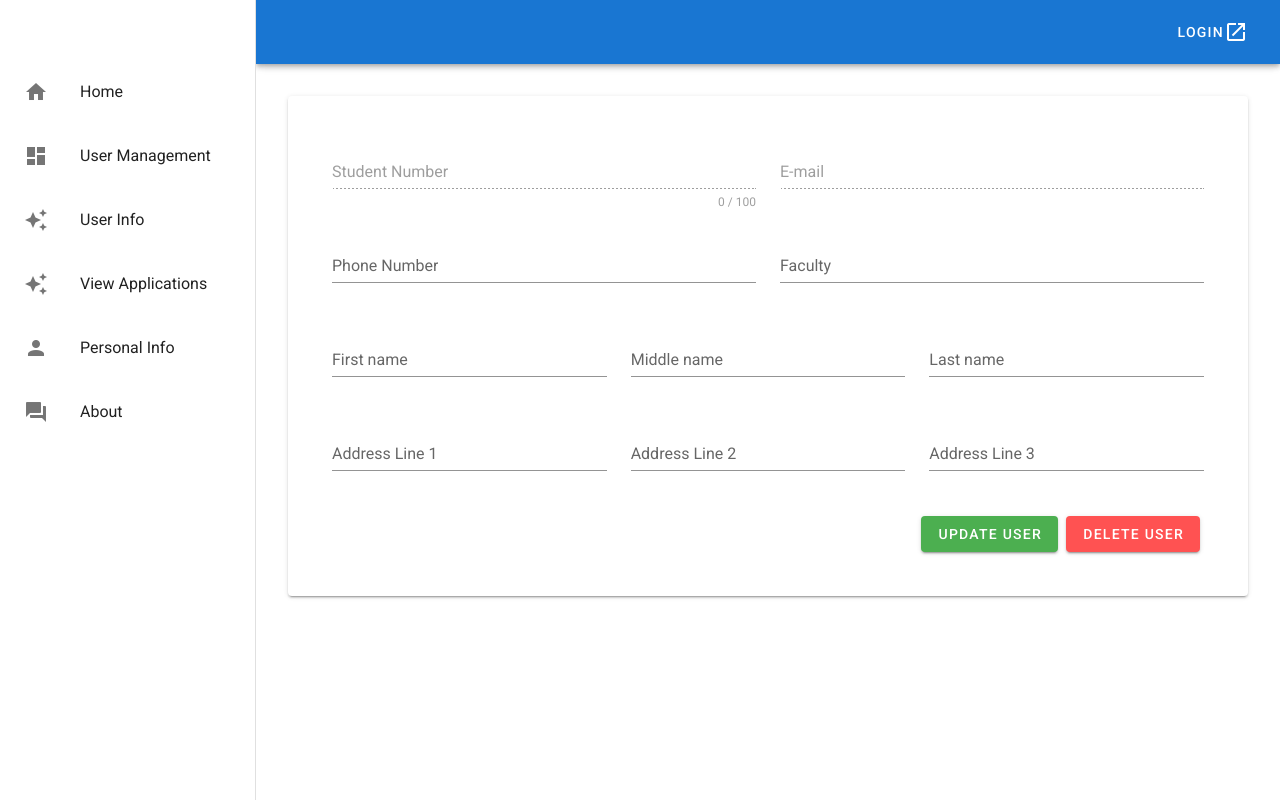
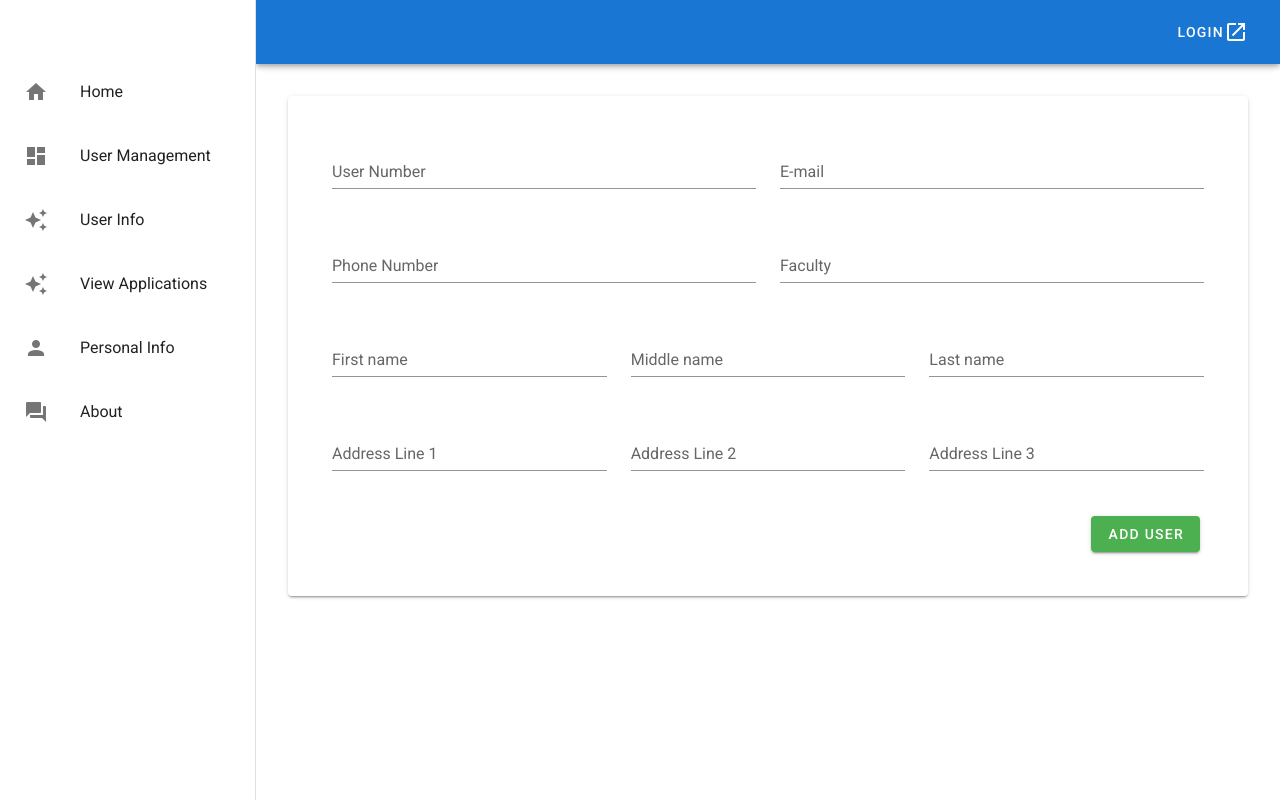
Before and after one commit to wwricu/inft6900-webpage, a Vue app: page /add_user in a window 1280 px wide. Built offline with nearby package versions, Linux system fonts and the light colour scheme.

Commit message:
finish add user page

```diff
--- a/src/pages/UserInfoPage.vue
+++ b/src/pages/UserInfoPage.vue
@@ -7,9 +7,8 @@
               md="6"
           >
             <v-text-field
-                disabled
+                :disabled="func!=='add'"
                 v-model="inputInfo.userNumber"
-                :counter="100"
                 :label="userRoles[inputInfo.permission] + ' Number'"
             ></v-text-field>
           </v-col>
@@ -17,7 +16,7 @@
               md="6"
           >
             <v-text-field
-                disabled
+                :disabled="func!=='add'"
                 v-model="inputInfo.email"
                 label="E-mail"
             >
@@ -115,7 +114,7 @@
       <v-btn
         color="info"
         class="ml-1 mr-1"
-        v-if="userType==='staff'"
+        v-if="userInfo.permission===2"
       >
         Config Roles
       </v-btn>
@@ -143,8 +142,7 @@
 export default {
   name: "UserInfoPage",
   data: () => ({
-    userType: 'Student',
-    func:'edit',
+    func: 'edit',
     resetInfo: {},
     inputInfo: {
       userNumber: '',
@@ -153,17 +151,19 @@ export default {
       phone: '',
       academic: '',
       addresses: ['','',''],
-      permission: 1,
+      permission: 0,
     },
     userRoles: [
-      'Invalid',
+      'User',
       'Student',
       'Staff',
       'Admin'
     ],
+    userInfo: {}
   }),
   created() {
     let userInfo = this.$route.params;
+    this.userInfo = userInfo;
     if (userInfo.userNumber !== undefined) {
       this.inputInfo.userNumber = userInfo.userNumber;
     }
@@ -185,7 +185,7 @@ export default {
     if (userInfo.permission !== undefined) {
       this.inputInfo.permission = userInfo.permission;
     }
-    if (this.$route.path === 'add_user') {
+    if (this.$route.path === '/add_user') {
       this.func = 'add';
     }
   },
@@ -202,16 +202,9 @@ export default {
       }).catch(function (err) {
         alert("err " + err);
       })
-    }
-  },
-  mounted() {
-    console.log('show', this.$route.params)
-    if (this.$route.params.userNumber === 'null') {
-      this.func = 'add';
-    }
-    switch (this.$route.params.permission) {
-      case 1: this.userType = 'Staff'; break;
-      case 2: this.userType = 'Admin'; break;
+    },
+    addUser() {
+
     }
   },
 }
```
